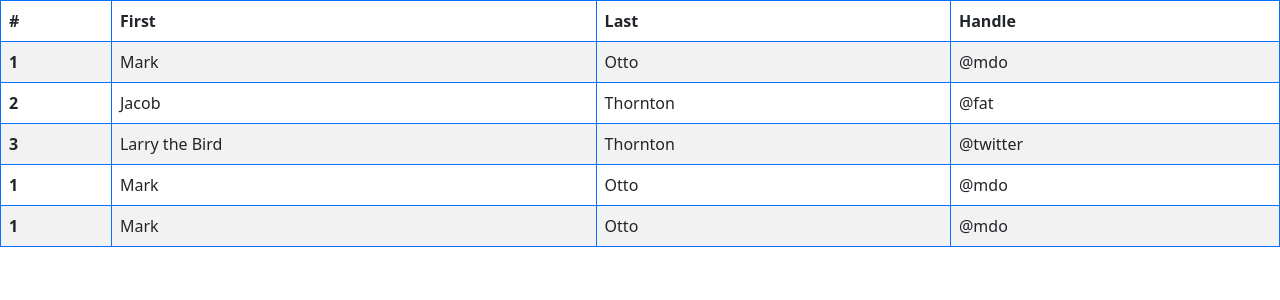
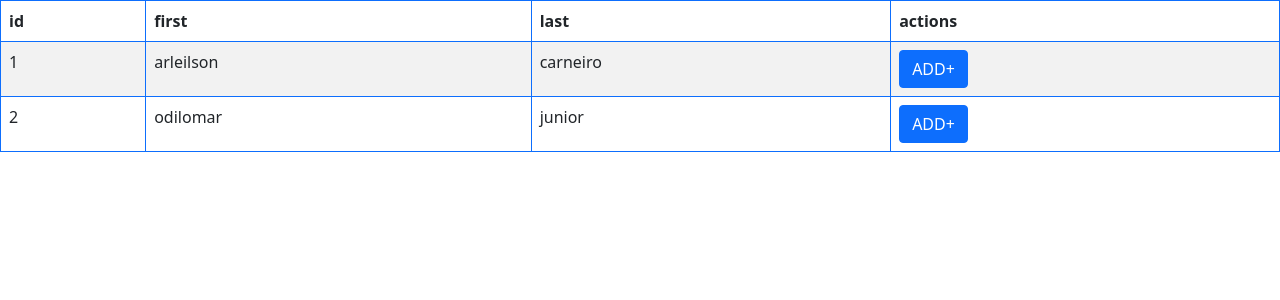
Before and after one commit to carneiroArleilson/WKTechnology, an Angular app: page / in a window 1280 px wide. Shown: the top 300 px of the page. Built offline with nearby package versions, Linux system fonts and the light colour scheme.

Commit message:
finish input

```diff
--- a/src/app/app.component.html
+++ b/src/app/app.component.html
@@ -1 +1 @@
-<app-base></app-base>
+<app-base [item]="currentItem" [row]="rows"></app-base>
--- a/src/app/app.component.ts
+++ b/src/app/app.component.ts
@@ -7,4 +7,17 @@ import { Component } from '@angular/core';
 })
 export class AppComponent {
   title = 'WKTechnology';
+  currentItem = [ "id", "first", "last", "actions"  ];
+  rows = [
+    {
+      id: 1,
+      first: "arleilson",
+      last: "carneiro",
+    },
+    {
+      id: 2,
+      first: "odilomar",
+      last: "junior",
+    },
+  ]
 }
--- a/src/app/components/template/base/base.component.html
+++ b/src/app/components/template/base/base.component.html
@@ -1,42 +1,33 @@
 <table class="table table-striped table-hover table-bordered border-primary">
   <thead>
     <tr>
-      <th scope="col">#</th>
-      <th scope="col">First</th>
-      <th scope="col">Last</th>
-      <th scope="col">Handle</th>
+      <th *ngFor="let column of item">
+        {{ column }}
+      </th>
     </tr>
   </thead>
   <tbody>
-    <tr>
-      <th scope="row">1</th>
-      <td>Mark</td>
-      <td>Otto</td>
-      <td>@mdo</td>
-    </tr>
-    <tr>
-      <th scope="row">2</th>
-      <td>Jacob</td>
-      <td>Thornton</td>
-      <td>@fat</td>
-    </tr>
-    <tr>
-      <th scope="row">3</th>
-      <td>Larry the Bird</td>
-      <td>Thornton</td>
-      <td>@twitter</td>
-    </tr>
-    <tr>
-      <th scope="row">1</th>
-      <td>Mark</td>
-      <td>Otto</td>
-      <td>@mdo</td>
-    </tr>
-    <tr>
-      <th scope="row">1</th>
-      <td>Mark</td>
-      <td>Otto</td>
-      <td>@mdo</td>
+    <tr *ngFor="let line of row">
+      <td>
+        {{ line.id }}
+      </td>
+      <td>
+        {{ line.first }}
+      </td>
+      <td>
+        {{ line.last }}
+      </td>
+      <td>
+        <button
+          type="button"
+          class="btn"
+          [ngClass]="{'btn-primary':!line.selected, 'btn-danger': line.selected}"
+          (click)="reverse(line.id)"
+        >
+        <span *ngIf="!line.selected">ADD+</span>
+        <span *ngIf="line.selected">remove-</span>
+        </button>
+      </td>
     </tr>
   </tbody>
 </table>
--- a/src/app/components/template/base/base.component.ts
+++ b/src/app/components/template/base/base.component.ts
@@ -1,15 +1,34 @@
-import { Component, OnInit } from '@angular/core';
+import { Component, OnInit, Input } from '@angular/core';
+
+interface Line {
+  id: number;
+  first: string;
+  last: string;
+  selected?: boolean;
+}
 
 @Component({
   selector: 'app-base',
   templateUrl: './base.component.html',
-  styleUrls: ['./base.component.css']
+  styleUrls: ['./base.component.css'],
 })
 export class BaseComponent implements OnInit {
+  @Input() item: Array<string> = []; // decorate the property with @Input()
+  @Input() row: Array<Line> = []; // decorate the property with @Input()
 
-  constructor() { }
+  constructor() {}
 
   ngOnInit(): void {
+    this.row.map((element) => {
+      element.selected = false;
+    });
   }
 
+  reverse(id: number) {
+    this.row.map((element) => {
+      if (element.id === id) {
+        element.selected = !element.selected;
+      }
+    });
+  }
 }
```
